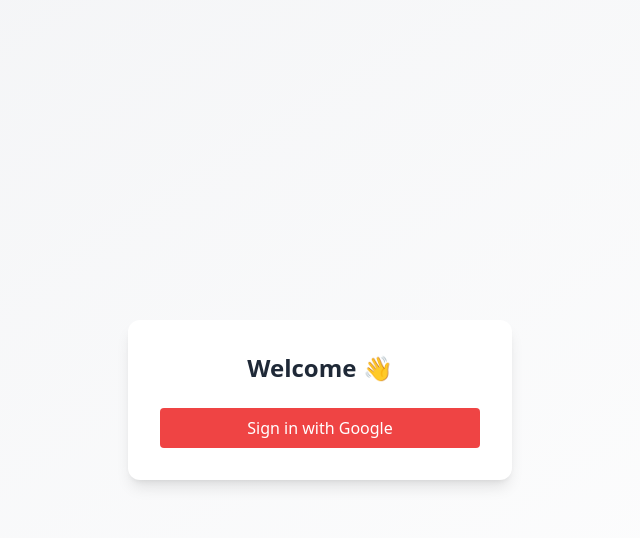
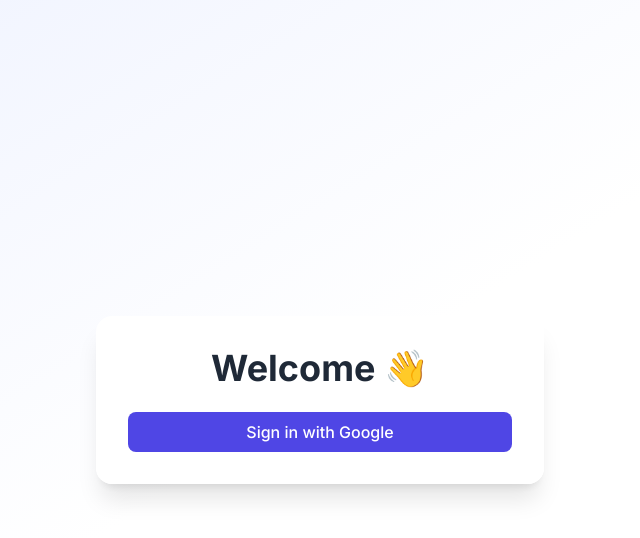
Before and after one commit to gauravsharrma/googlelogin, a React (Vite) app: page / in a window 1280 px wide. Shown: the top 538 px of the page, without its empty margins (320-960 px from the left). Built offline with nearby package versions, Linux system fonts and the light colour scheme; no server answers.

Commit message:
Improve UI styling and add animations

```diff
--- a/index.html
+++ b/index.html
@@ -2,6 +2,12 @@
 <html lang="en">
   <head>
     <meta charset="UTF-8" />
+    <link rel="preconnect" href="https://fonts.googleapis.com" />
+    <link rel="preconnect" href="https://fonts.gstatic.com" crossorigin />
+    <link
+      href="https://fonts.googleapis.com/css2?family=Inter:wght@400;500;700&display=swap"
+      rel="stylesheet"
+    />
     <link rel="icon" type="image/svg+xml" href="/vite.svg" />
     <meta name="viewport" content="width=device-width, initial-scale=1.0" />
     <title>Google Auth App</title>
--- a/package.json
+++ b/package.json
@@ -8,17 +8,18 @@
   },
   "dependencies": {
     "firebase": "^10.0.0",
+    "framer-motion": "^12.19.2",
     "react": "^18.2.0",
     "react-dom": "^18.2.0"
   },
   "devDependencies": {
     "@types/react": "^18.0.0",
     "@types/react-dom": "^18.0.0",
+    "@vitejs/plugin-react": "^4.0.3",
     "autoprefixer": "^10.4.14",
     "postcss": "^8.4.21",
     "tailwindcss": "^3.3.0",
     "typescript": "^5.0.4",
-    "vite": "^5.0.0",
-    "@vitejs/plugin-react": "^4.0.3"
+    "vite": "^5.0.0"
   }
 }
--- a/src/App.tsx
+++ b/src/App.tsx
@@ -1,4 +1,5 @@
 import { useEffect, useState } from 'react';
+import { motion } from 'framer-motion';
 import {
   auth,
   provider
@@ -43,14 +44,19 @@
   };
 
   return (
-    <div className="min-h-screen flex items-center justify-center bg-gradient-to-br from-gray-100 to-white px-4">
-      <div className="bg-white shadow-lg rounded-xl p-8 max-w-sm w-full text-center">
+    <div className="min-h-screen flex items-center justify-center bg-gradient-to-br from-indigo-50 via-white to-white px-4">
+      <motion.div
+        initial={{ opacity: 0, y: 20 }}
+        animate={{ opacity: 1, y: 0 }}
+        transition={{ duration: 0.5 }}
+        className="bg-white/90 backdrop-blur-md shadow-xl rounded-2xl p-8 max-w-md w-full text-center"
+      >
         {!user ? (
           <>
-            <h1 className="text-2xl font-semibold mb-6 text-gray-800">Welcome 👋</h1>
+            <h1 className="text-3xl lg:text-4xl font-bold mb-6 text-gray-800">Welcome 👋</h1>
             <button
               onClick={handleLogin}
-              className="w-full bg-red-500 hover:bg-red-600 text-white py-2 px-4 rounded transition"
+              className="w-full bg-indigo-600 hover:bg-indigo-700 focus-visible:ring focus-visible:ring-indigo-300 text-white font-medium py-2 px-4 rounded-lg transition-colors"
             >
               Sign in with Google
             </button>
@@ -60,19 +66,19 @@
             <img
               src={user.photoURL || ''}
               alt="profile"
-              className="w-20 h-20 rounded-full mx-auto shadow mb-4"
+              className="w-24 h-24 rounded-full mx-auto shadow mb-4"
             />
-            <h2 className="text-xl font-bold text-gray-800">{user.displayName}</h2>
-            <p className="text-gray-500">{user.email}</p>
+            <h2 className="text-2xl font-semibold text-gray-800">{user.displayName}</h2>
+            <p className="text-gray-500 mb-4 break-all">{user.email}</p>
             <button
               onClick={handleLogout}
-              className="mt-6 bg-gray-200 hover:bg-gray-300 text-gray-800 py-2 px-4 rounded transition"
+              className="mt-2 bg-gray-100 hover:bg-gray-200 focus-visible:ring focus-visible:ring-indigo-300 text-gray-800 font-medium py-2 px-4 rounded-lg transition-colors"
             >
               Sign out
             </button>
           </>
         )}
-      </div>
+      </motion.div>
     </div>
   );
 }
--- a/src/index.css
+++ b/src/index.css
@@ -1,3 +1,7 @@
 @tailwind base;
 @tailwind components;
 @tailwind utilities;
+
+body {
+  @apply font-sans text-gray-800 bg-white;
+}
--- a/tailwind.config.js
+++ b/tailwind.config.js
@@ -2,7 +2,11 @@
 export default {
   content: ['./index.html', './src/**/*.{js,ts,jsx,tsx}'],
   theme: {
-    extend: {},
+    extend: {
+      fontFamily: {
+        sans: ['Inter', 'ui-sans-serif', 'system-ui', 'sans-serif'],
+      },
+    },
   },
   plugins: [],
 }
```
Also changed, not shown: 2 other files (tests, documents, lock files or other folders).
